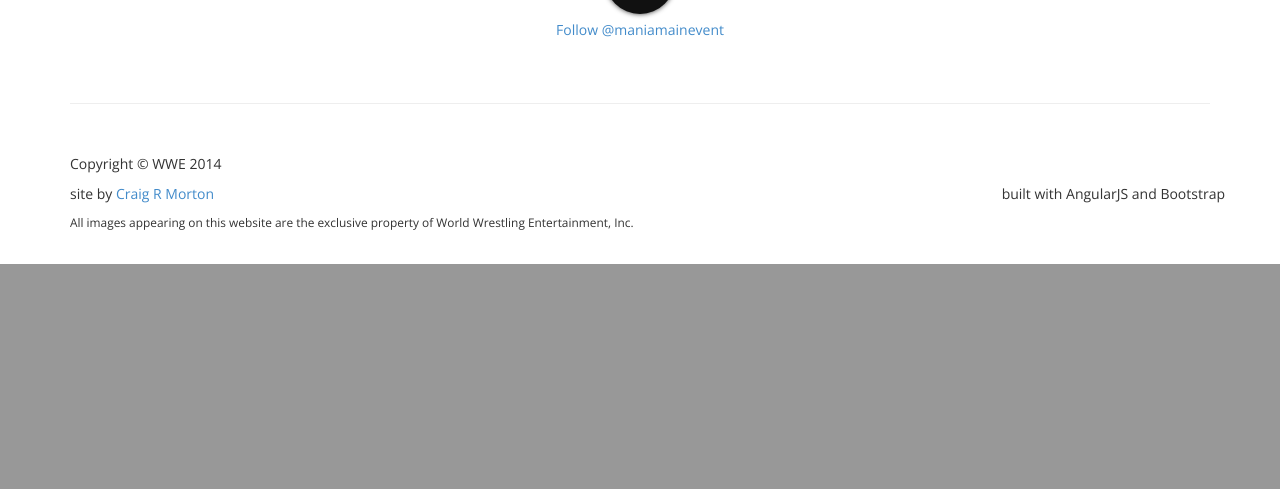
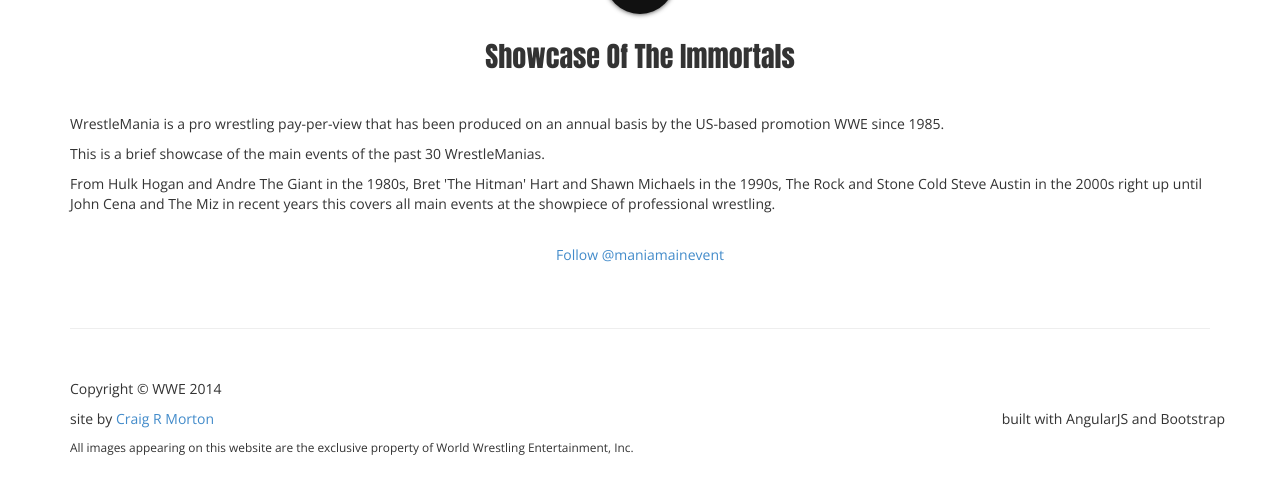
Before and after one commit to crmpicco/wrestlemaniamainevent, a PHP site: page / in a window 1280 px wide. Shown: the part 779-1268 px from the top of the page. Before the commit the page ends 1043 px from the top, so only its background shows below. Run offline with PHP 8.4, Linux system fonts and the light colour scheme; some libraries are stand-ins or nearby versions.

Commit message:
Adding a <h1> tag and some content under the carousel
Animating the arrow icon to scroll to the top of the container when clicked

```diff
--- a/css/wrestlemania_main_event.css
+++ b/css/wrestlemania_main_event.css
@@ -114,6 +114,13 @@
 
 /* SCROLL INDICATOR - END */
 
+h1 {
+    font-family   : 'Anton', sans-serif;
+    font-size     : 2em !important;
+    margin-bottom : 1.5em;
+    margin-top    : 1.5em;
+}
+
 h2 {
     font-family : 'Wrestlemania';
     font-size   : 7em !important;
@@ -171,8 +178,9 @@
     .carousel-control .icon-next {
         font-size : 5em;
     }
+
     .arrow-wrap {
-        font-size: 0.5em !important;
+        font-size : 0.5em !important;
     }
 }
 
@@ -199,7 +207,7 @@
     }
 
     .arrow-wrap {
-        font-size: 0.4em !important;
+        font-size : 0.4em !important;
     }
 
 }
@@ -225,8 +233,9 @@
     .carousel-control .icon-next {
         font-size : 3em;
     }
+
     .arrow-wrap {
-        font-size: 0.3em !important;
+        font-size : 0.3em !important;
     }
 
 }
@@ -261,8 +270,9 @@
     .carousel-control .icon-next {
         font-size : 2em;
     }
+
     .arrow-wrap {
-        font-size: 0.2em !important;
+        font-size : 0.2em !important;
     }
 
 }
--- a/index.php
+++ b/index.php
@@ -112,6 +112,18 @@
 <div class="container">
     <br/>
 
+    <div class="row">
+        <div class="col-lg-12">
+            <h1 class="text-center">Showcase Of The Immortals</h1>
+
+            <p>WrestleMania is a pro wrestling pay-per-view that has been produced on an annual basis by the US-based promotion WWE since 1985.</p>
+
+            <p>This is a brief showcase of the main events of the past 30 WrestleManias.</p>
+
+            <p>From Hulk Hogan and Andre The Giant in the 1980s, Bret 'The Hitman' Hart and Shawn Michaels in the 1990s, The Rock and Stone Cold Steve Austin in the 2000s right up until John Cena and The Miz in recent years this covers all main events at the showpiece of professional wrestling.</p>
+        </div>
+    </div>
+
     <div class="twitter_container">
         <a href="https://twitter.com/maniamainevent" class="twitter-follow-button" data-show-count="true"
            data-size="medium">Follow @maniamainevent</a>
--- a/js/wrestlemania_main_event.js
+++ b/js/wrestlemania_main_event.js
@@ -271,6 +271,14 @@
         min_move_x: 20,
         preventDefaultEvents: false
     });
+
+    // click handler for the arrow icon to scroll to the top of the container section (where the text starts)
+    $('.arrow-wrap').click(function (event) {
+        // Preventing default action of the event
+        event.preventDefault();
+        $('html, body').animate({ scrollTop: $(".container").position().top }, "slow");
+    });
+
 });
 
 // Down arrow scroll indicator
```
